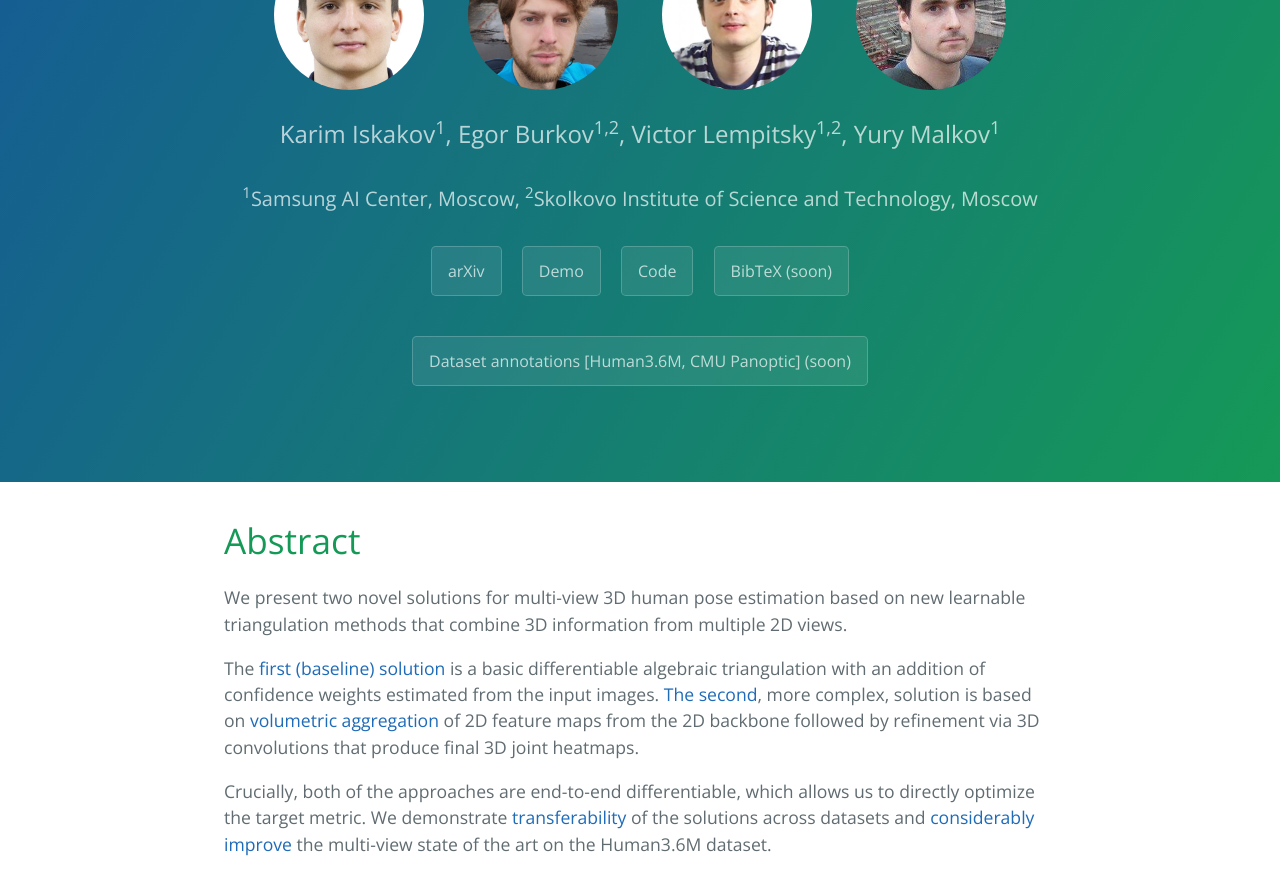
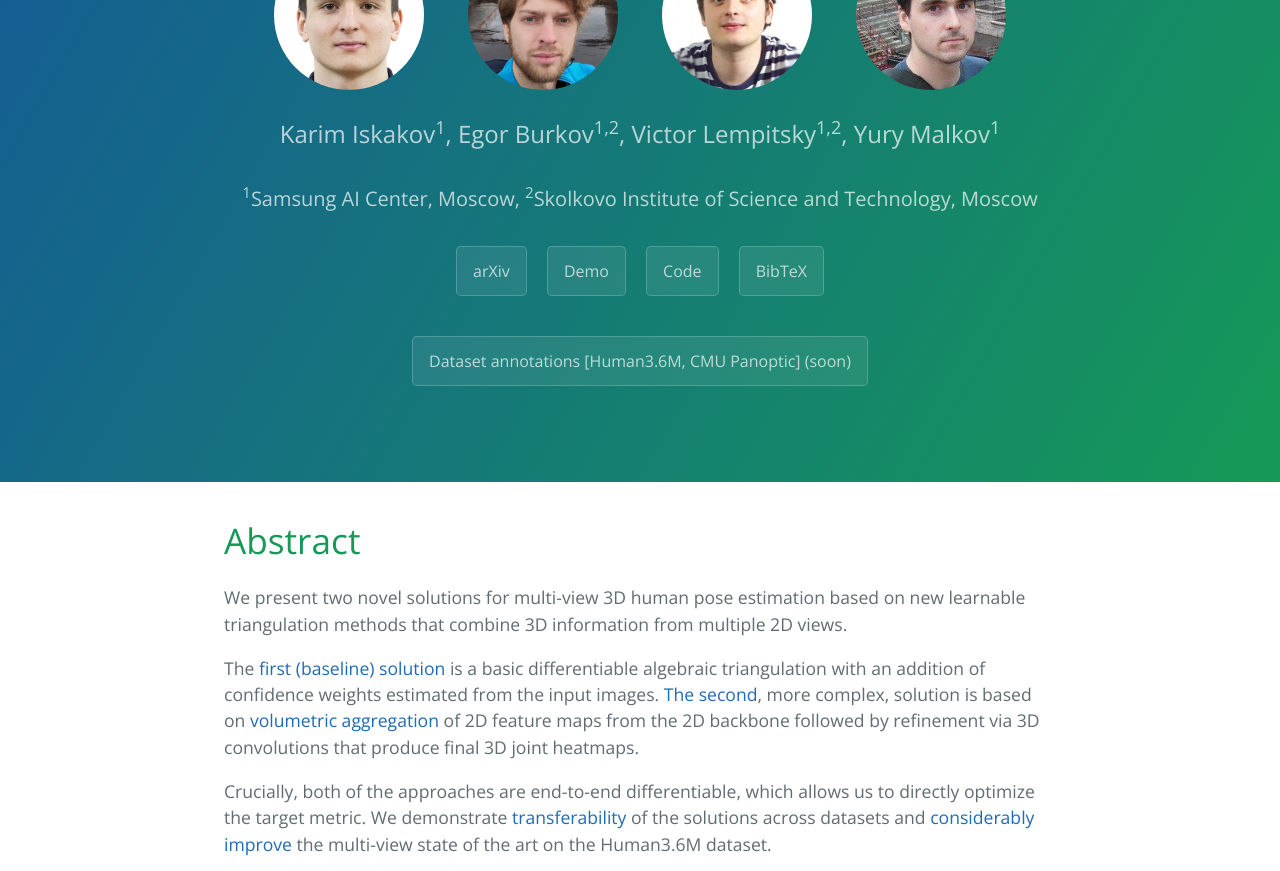
Before and after one commit to saic-violet/learnable-triangulation, a Jekyll site: the page built from index.md, in a window 1280 px wide and 900 px high, scrolled down 306 px, cut to the strip 0-871 px from the top of the window. Built offline with Jekyll 4.4.1, drawn with Linux system fonts in a browser that asks for light colours; formulas are drawn with MathJax 3; our own code applies the rules of GitHub Pages for plain Markdown files.

Commit message:
Delete (soon) in BibTeX button

```diff
--- a/_includes/page-header.html
+++ b/_includes/page-header.html
@@ -24,7 +24,7 @@
   <a target="_blank" rel="noopener noreferrer" href="https://arxiv.org/abs/1905.05754" class="btn">arXiv</a>
   <a target="_blank" rel="noopener noreferrer" href="https://www.youtube.com/watch?v=z3f3aPSuhqg" class="btn">Demo</a>
   <a target="_blank" rel="noopener noreferrer" href="https://github.com/karfly/learnable-triangulation-pytorch" class="btn">Code</a>
-  <a href="#bibtex" class="btn">BibTeX (soon)</a>
+  <a href="#bibtex" class="btn">BibTeX</a>
   <br></br>
   <a href="#" class="btn">Dataset annotations [Human3.6M, CMU Panoptic] (soon)</a>
 </section>
```
